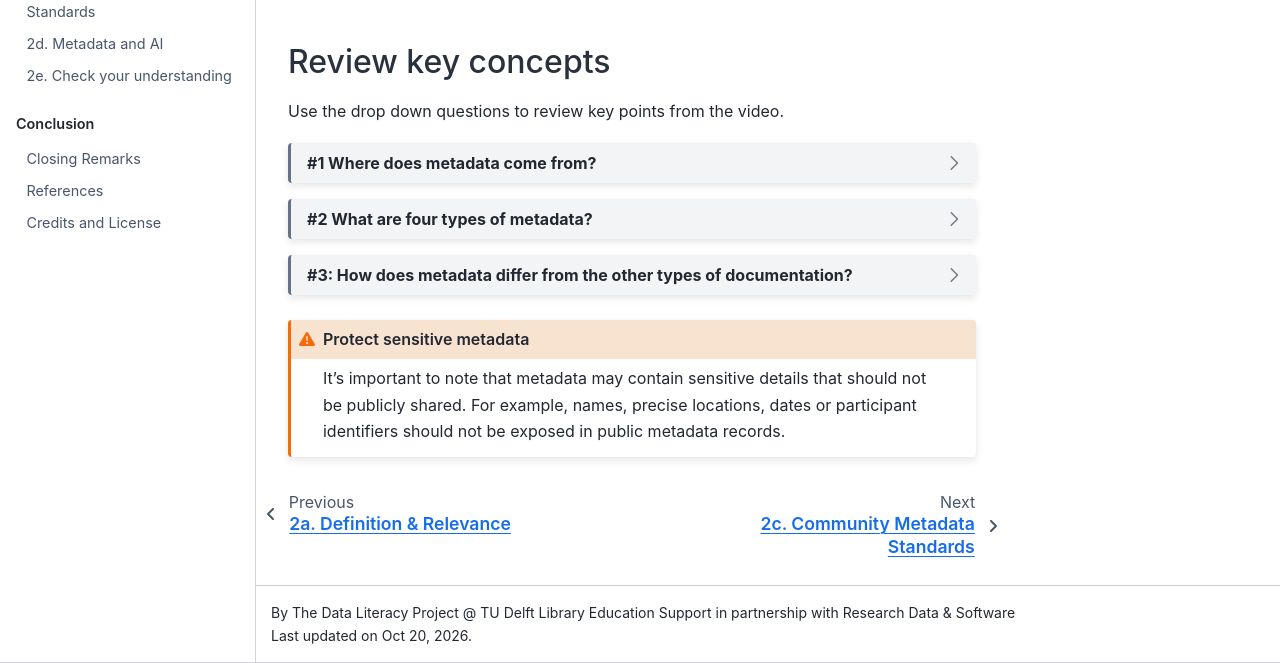
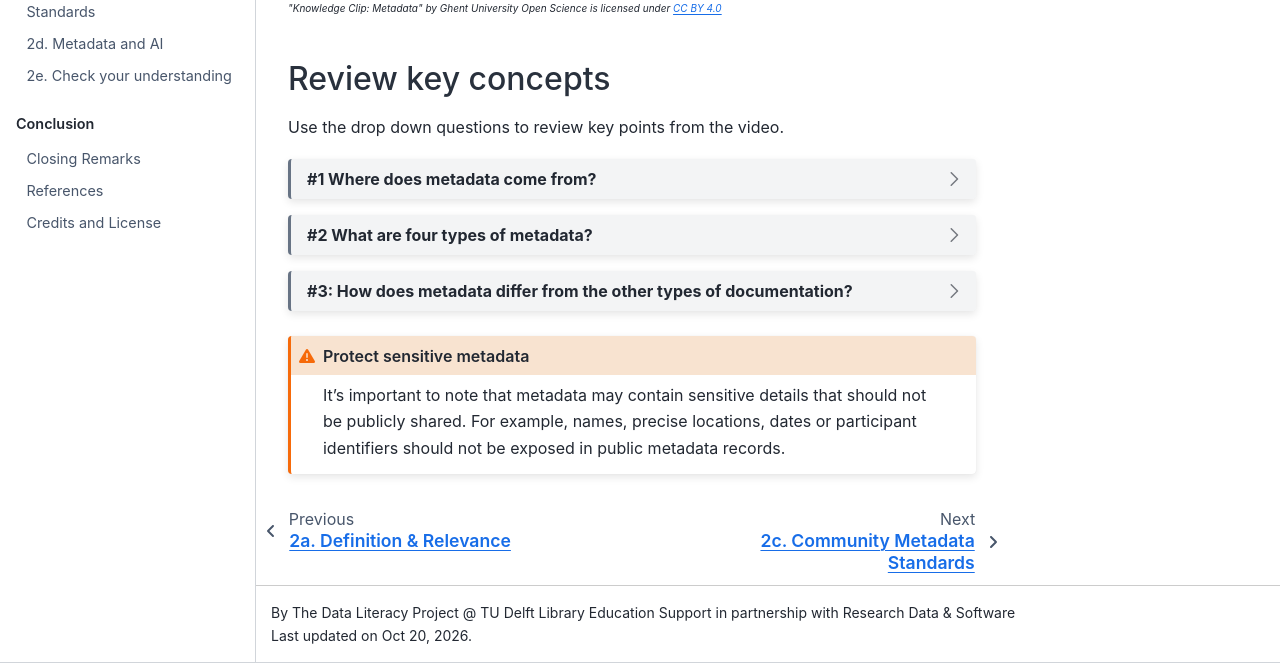
Before and after one commit to tu-delft-library/Documentation_and_Metadata, a Jupyter Book: the page built from book/2b-key-concepts.md, in a window 1280 px wide and 1370 px high. Shown: the part 707-1370 px from the top of the window. Built offline with Jupyter Book 1.0.4 settings and Sphinx 7.4.7 and the Sphinx Book theme 1.1.4, drawn with Linux system fonts in a browser that asks for light colours; comment, search, counter and statistics services are not loaded.

Commit message:
Update 2b-key-concepts.md

```diff
--- a/book/2b-key-concepts.md
+++ b/book/2b-key-concepts.md
@@ -13,7 +13,7 @@ frameborder="0"
 allowfullscreen
 ></iframe>
 <br>
-
+<p style="font-size: x-small;"><em> "Knowledge Clip: Metadata" by Ghent University Open Science is licensed under <a href="https://creativecommons.org/licenses/by/4.0/"target="_blank"> CC BY 4.0</a></em></p>
 
 ## Review key concepts
 
```
